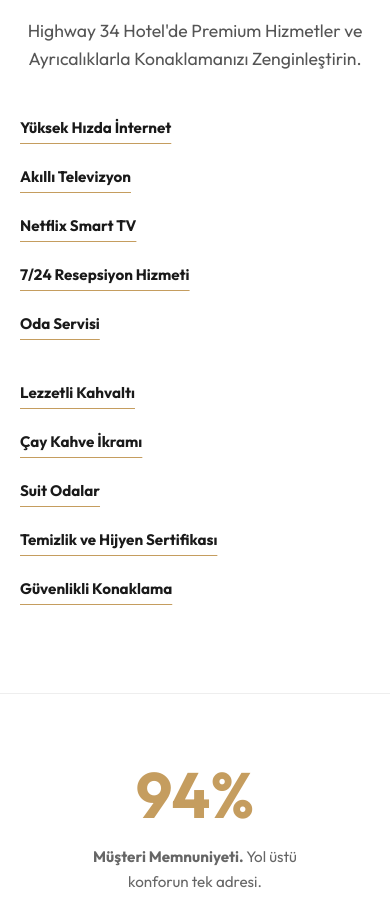
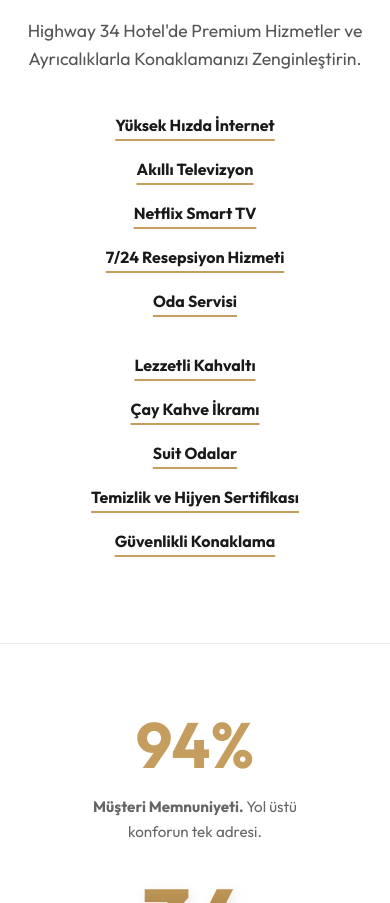
Before and after one commit to kaanzblt/highway34-hotel, a plain HTML site: page index.html in a window 390 px wide. Shown: the part 2490-3393 px from the top of the page. Drawn offline with Linux system fonts and the light colour scheme.

Commit message:
hizmetler listesi mobilde ortalandı

```diff
--- a/style.css
+++ b/style.css
@@ -832,16 +832,15 @@ header {
     box-shadow: 0 15px 40px rgba(197, 160, 89, 0.2);
 }
 
-/* --- MOBİL UYUMLULUK KÖKTEN ÇÖZÜM (Eskileri sil bunu yapıştır) --- */
+/* --- HIGHWAY 34 MOBİL UYUMLULUK SİSTEMİ (FİNAL SÜRÜM) --- */
 
 @media (max-width: 992px) {
-    /* 1. ÜST MENÜ & LOGO DÜZENİ */
+    /* 1. ÜST MENÜ & NAVİGASYON */
     .nav-content {
         padding: 0 20px;
         position: relative;
     }
 
-    /* Üç çizgili menü butonu mobilde görünür olsun */
     .menu-toggle {
         display: block !important;
         font-size: 1.8rem;
@@ -850,7 +849,7 @@ header {
     }
 
     .nav-links {
-        display: none; /* Varsayılan olarak kapalı */
+        display: none;
         flex-direction: column;
         position: absolute;
         top: 100%;
@@ -864,7 +863,6 @@ header {
         gap: 15px;
     }
 
-    /* JS ile açıldığında gelecek olan sınıf */
     .nav-links.active {
         display: flex !important;
     }
@@ -874,18 +872,18 @@ header {
         text-align: center;
     }
 
-    /* 2. HERO GÖRSELİ & ZOOM SORUNU */
+    /* 2. HERO GÖRSELİ & YAZILAR (Zoom Sorunu Çözüldü) */
     .hero {
-        background-attachment: scroll !important; /* Zoom yapan hatalı özelliği mobilde iptal ettik */
+        background-attachment: scroll !important;
         background-position: center center;
-        height: 70vh; /* Telefon ekranında çok boğmasın */
+        height: 70vh;
         display: flex;
         align-items: center;
         justify-content: center;
     }
 
     .hero-text h1 {
-        font-size: 2rem !important; /* "HOŞ GELDİNİZ" boyutunu küçülttük */
+        font-size: 2rem !important;
         letter-spacing: 1px;
     }
 
@@ -894,16 +892,29 @@ header {
         padding: 0 15px;
     }
 
-    /* 3. OTEL HİZMETLERİ & YAZILAR */
+    /* 3. OTEL HİZMETLERİ (NETFLIX VB. TAM ORTALAMA) */
     .services-list-grid {
-        grid-template-columns: 1fr; /* Mobilde tek sütun yap */
-        padding: 0 20px;
-        text-align: left;
+        grid-template-columns: 1fr;
+        padding: 0; /* Boşluğu sıfırla ki tam merkezlensin */
+        display: flex;
+        flex-direction: column;
+        align-items: center;
+    }
+
+    .service-col ul {
+        display: flex;
+        flex-direction: column;
+        align-items: center; /* Maddeleri ortalar */
+        padding: 0;
     }
 
     .service-col li {
-        font-size: 0.95rem;
-        text-decoration-thickness: 1px;
+        width: fit-content; /* Altın çizgi sadece yazı kadar olsun */
+        text-align: center;
+        font-size: 1rem;
+        padding: 12px 0;
+        text-decoration-thickness: 2px;
+        text-underline-offset: 8px;
     }
 
     /* 4. WHATSAPP & ARAMA BUTONLARI */
@@ -919,11 +930,11 @@ header {
     }
 
     .call-float span, .whatsapp-float span {
-        display: none; /* Mobilde sadece ikon kalsın, yazı sığmaz */
+        display: none; /* Mobilde sadece ikonlar kalsın */
     }
 }
 
-/* EKSTRA: Görsellerin ve kutuların dışarı taşmasını önle */
+/* --- GENEL SİSTEM AYARLARI --- */
 * {
     max-width: 100vw;
 }
@@ -932,3 +943,8 @@ img {
     max-width: 100%;
     height: auto;
 }
+
+.booking-form input,
+.booking-form textarea {
+    max-width: 100%;
+}
```
